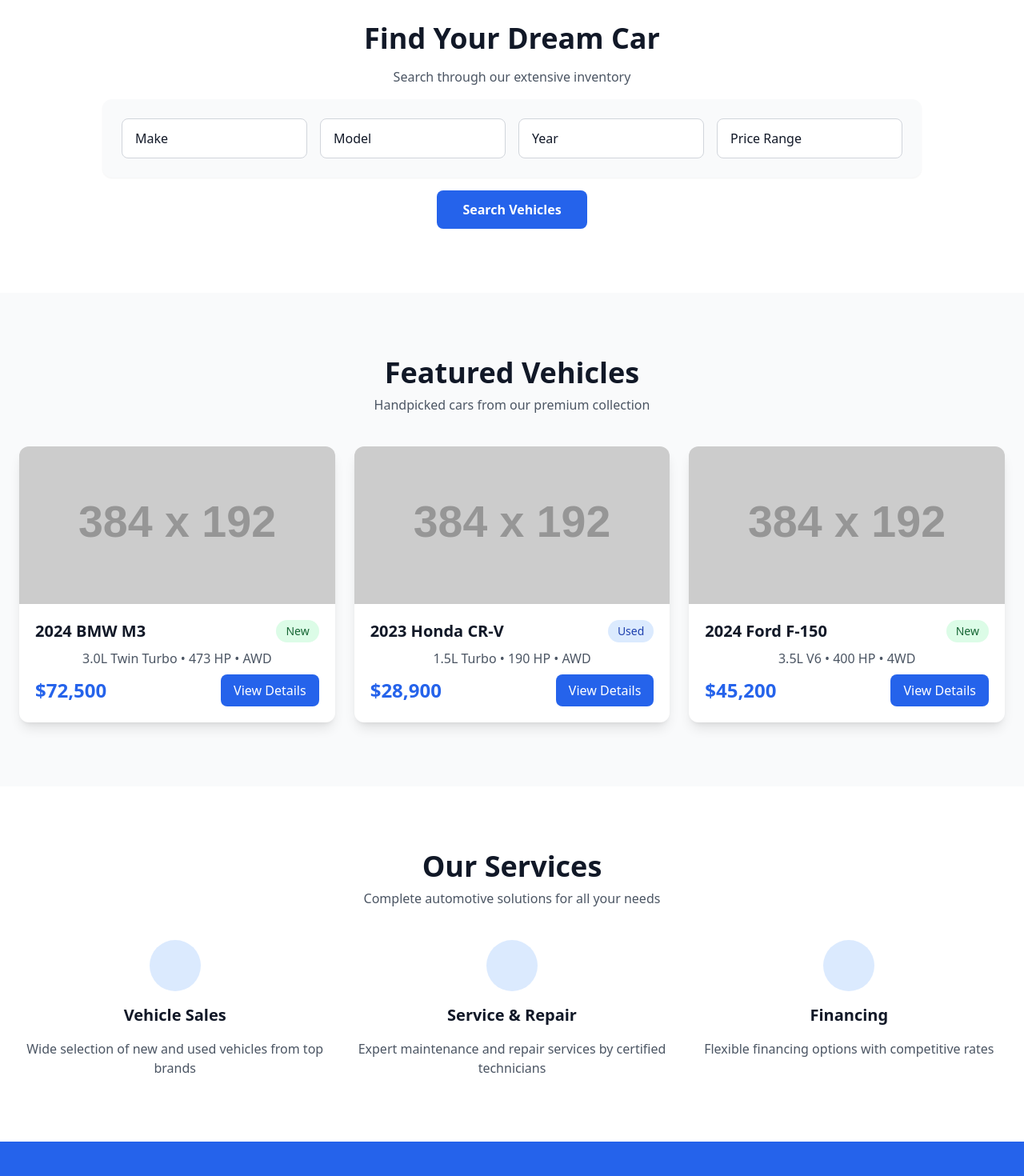
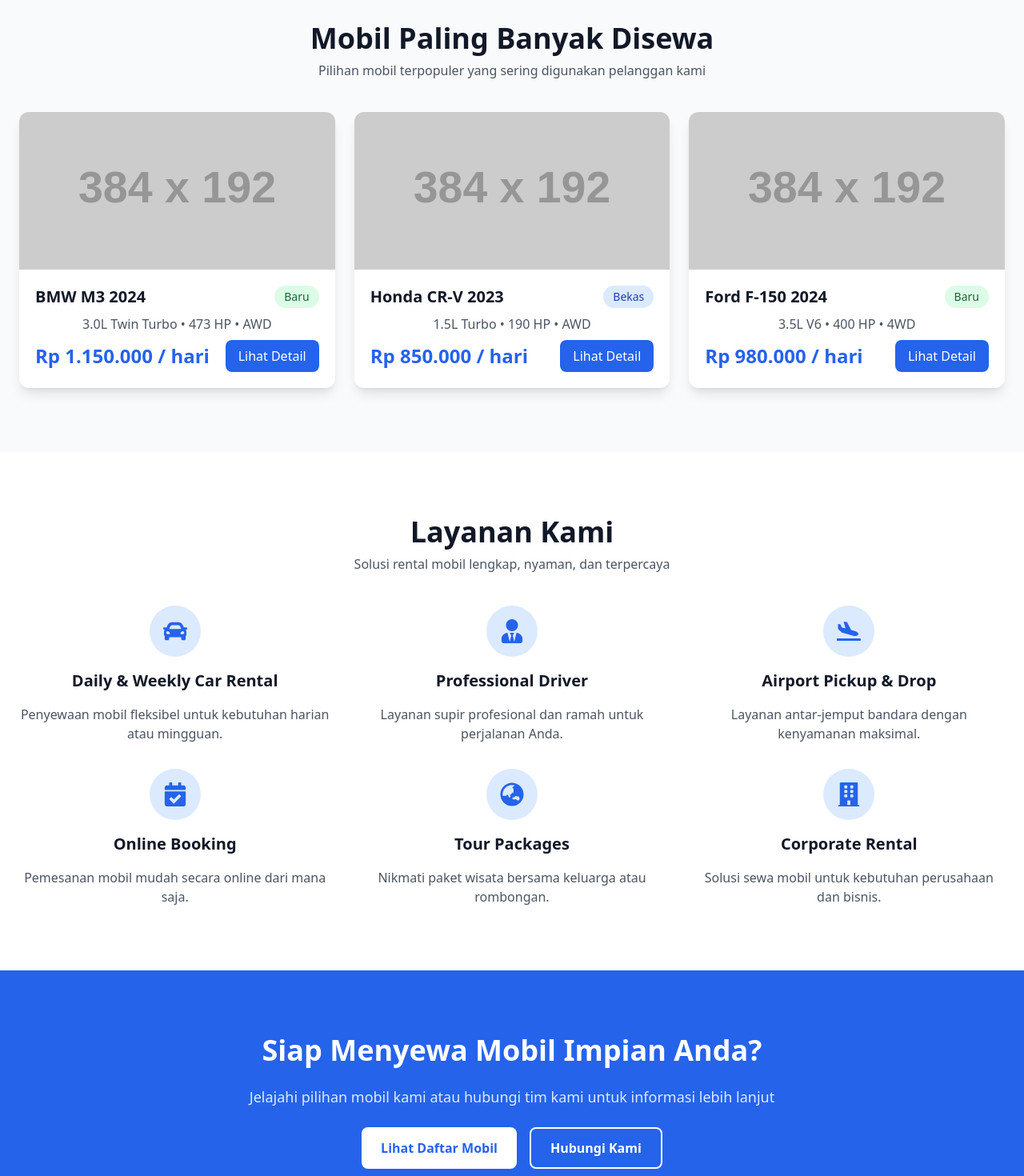
Before and after one commit to Alfianzyh/carify, a React (Vite) app: page / in a window 1280 px wide. Shown: the part 900-2370 px from the top of the page at 80% size. Built offline with nearby package versions, Linux system fonts and the light colour scheme; the HTML template or start-up script is replaced by a standard one.

Commit message:
update home page

```diff
--- a/src/App.jsx
+++ b/src/App.jsx
@@ -5,8 +5,6 @@ import Products from './pages/Products';
 import About from './pages/About';
 import Header from './components/Header';
 import Footer from './components/Footer';
-import ConnectPage from './pages/ConnectPage';
-import CallbackPage from './pages/CallbackPage';
 
 function App() {
   return (
@@ -17,8 +15,6 @@ function App() {
           <Route path="/" element={<Home />} />
           <Route path="/products" element={<Products />} />
           <Route path="/about" element={<About />} />
-          <Route path="/connect" element={<ConnectPage />} />
-          <Route path="/callback" element={<CallbackPage />} />
         </Routes>
       </main>
       <Footer />
--- a/src/api/cars.js
+++ /dev/null
@@ -1,16 +0,0 @@
-import axios from 'axios';
-
-const API_KEY = 'h8/w6mNrb6Qcn1MPBDOqbw==duoPWkzmely15zIl';
-
-export async function fetchCars({ make = '', model = '', year = '' } = {}) {
-  const params = {};
-  if (make) params.make = make;
-  if (model) params.model = model;
-  if (year) params.year = year;
-
-  const res = await axios.get('https://api.api-ninjas.com/v1/cars', {
-    headers: { 'X-Api-Key': API_KEY },
-    params,
-  });
-  return res.data; // array mobil
-}
--- a/src/api/listings.js
+++ /dev/null
@@ -1,16 +0,0 @@
-import axios from 'axios';
-
-const API_KEY = 'ZrQEPSkKYWxmaWFuenloQGdtYWlsLmNvbQ=='; // Ganti dengan API key kamu
-
-export async function fetchListings(limit = 15) {
-  const response = await axios.get('https://auto.dev/api/listings', {
-    headers: {
-      Authorization: `Bearer ${API_KEY}`,
-    },
-    params: {
-      perPage: limit,
-    },
-  });
-
-  return response.data.records; // List of car data
-}
--- a/src/pages/CallbackPage.jsx
+++ /dev/null
@@ -1,60 +0,0 @@
-import { useEffect, useState } from 'react';
-import axios from 'axios';
-import qs from 'query-string';
-
-const CallbackPage = () => {
-  const [vehicle, setVehicle] = useState(null);
-
-  useEffect(() => {
-    const fetchVehicle = async () => {
-      const { code } = qs.parse(window.location.search);
-
-      const res = await axios.post('https://auth.smartcar.com/oauth/token', {
-        grant_type: 'authorization_code',
-        code: code,
-        client_id: '4d80d45a-0bd1-4368-a089-bbb2dbd33b28',
-        client_secret: '3222f799-e8c9-4837-b268-bffbc20e9704',
-        redirect_uri: 'http://localhost:5173/callback',
-      }, {
-        headers: {
-          'Content-Type': 'application/json',
-        }
-      });
-
-      const accessToken = res.data.access_token;
-
-      const vehicleIdsRes = await axios.get('https://api.smartcar.com/v2.0/vehicles', {
-        headers: {
-          Authorization: `Bearer ${accessToken}`
-        }
-      });
-
-      const vehicleId = vehicleIdsRes.data.vehicles[0];
-
-      const vehicleInfo = await axios.get(`https://api.smartcar.com/v2.0/vehicles/${vehicleId}`, {
-        headers: {
-          Authorization: `Bearer ${accessToken}`
-        }
-      });
-
-      setVehicle(vehicleInfo.data);
-      localStorage.setItem('smartcarVehicle', JSON.stringify(vehicleInfo.data));
-      window.location.href = '/Products';
-    };
-
-    fetchVehicle();
-  }, []);
-
-  return (
-    <div className="p-8">
-      <h1 className="text-2xl font-bold mb-4">Data Kendaraan</h1>
-      {vehicle ? (
-        <pre className="bg-gray-100 p-4 rounded">{JSON.stringify(vehicle, null, 2)}</pre>
-      ) : (
-        <p>Memuat data kendaraan...</p>
-      )}
-    </div>
-  );
-};
-
-export default CallbackPage;
--- a/src/pages/ConnectPage.jsx
+++ /dev/null
@@ -1,21 +0,0 @@
-const ConnectPage = () => {
-  const CLIENT_ID = '4d80d45a-0bd1-4368-a089-bbb2dbd33b28';
-  const REDIRECT_URI = 'http://localhost:5173/callback';
-  const scope = 'read_vehicle_info';
-
-  const connect = () => {
-    const authUrl = `https://connect.smartcar.com/oauth/authorize?response_type=code&client_id=${CLIENT_ID}&scope=${scope}&redirect_uri=${REDIRECT_URI}&mode=test&state=random123`;
-    window.location.href = authUrl;
-  };
-
-  return (
-    <div className="p-8 text-center">
-      <h1 className="text-2xl font-bold mb-4">Hubungkan Kendaraan Anda</h1>
-      <button onClick={connect} className="bg-blue-600 text-white px-6 py-2 rounded">
-        Connect to Smartcar
-      </button>
-    </div>
-  );
-};
-
-export default ConnectPage;
--- a/src/pages/Home.jsx
+++ b/src/pages/Home.jsx
@@ -1,4 +1,12 @@
 import React from "react";
+import {
+  FaCar,
+  FaUserTie,
+  FaPlaneArrival,
+  FaGlobeAsia,
+  FaCalendarCheck,
+  FaBuilding,
+} from "react-icons/fa";
 
 const HomePage = () => {
   return (
@@ -9,83 +17,63 @@ const HomePage = () => {
         <div className="max-w-screen-2xl w-full mx-auto px-6 flex flex-col md:flex-row items-center justify-between gap-10">
           <div className="md:w-1/2 space-y-6">
             <h2 className="text-5xl font-bold leading-tight">
-              Find Your Perfect Car Today
+              Temukan Mobil Sewa Terbaikmu Hari Ini
             </h2>
             <p className="text-blue-100 text-lg">
-              Discover thousands of quality vehicles from trusted dealers. Get
-              the best deals on new and used cars.
+              Pilihan mobil berkualitas dengan harga terjangkau. Sewa harian, mingguan, hingga bulanan, semua bisa!
             </p>
             <div className="flex flex-wrap gap-4">
-              <button className="bg-white text-blue-600 px-6 py-3 rounded-lg font-semibold">
-                Browse Inventory
+              {/* Tombol 1 */}
+              <button className="bg-white text-blue-600 px-6 py-3 rounded-lg font-semibold hover:bg-blue-100 transition">
+                Mulai Cari Mobil
               </button>
-              <button className="border-2 border-white px-6 py-3 rounded-lg font-semibold">
-                Schedule Test Drive
+
+              {/* Tombol 2 */}
+              <button className="relative overflow-hidden border-2 border-white text-white px-6 py-3 rounded-lg font-semibold transition-all duration-300 group hover:bg-white hover:text-blue-700">
+                <span className="relative z-10">Jadwalkan Penjemputan</span>
+                <span className="absolute inset-0 bg-white opacity-10 scale-0 group-hover:scale-100 transition-transform duration-300 rounded-lg" />
               </button>
             </div>
           </div>
           <div className="md:w-1/2">
             <img
               src="https://placehold.co/640x360"
-              alt="Car Showcase"
+              alt="Mobil Rental"
               className="rounded-lg shadow-xl w-full"
             />
           </div>
         </div>
       </section>
 
-      {/* Search Section */}
-      <section className="w-full bg-white py-20">
-        <div className="max-w-screen-2xl mx-auto px-6 text-center space-y-4">
-          <h3 className="text-4xl font-bold">Find Your Dream Car</h3>
-          <p className="text-gray-600">Search through our extensive inventory</p>
 
-          <div className="mt-10 bg-gray-50 p-6 rounded-xl shadow-sm grid md:grid-cols-4 gap-4 max-w-5xl mx-auto">
-            {["Make", "Model", "Year", "Price Range"].map((label, i) => (
-              <div
-                key={i}
-                className="bg-white rounded-lg border border-gray-300 px-4 py-3 text-left"
-              >
-                <span className="text-base">{label}</span>
-              </div>
-            ))}
-          </div>
-
-          <div className="mt-6">
-            <button className="bg-blue-600 text-white px-8 py-3 rounded-lg font-semibold">
-              Search Vehicles
-            </button>
-          </div>
-        </div>
-      </section>
 
       {/* Featured Vehicles */}
       <section className="w-full bg-gray-50 py-20">
         <div className="max-w-screen-2xl mx-auto px-6 text-center">
-          <h3 className="text-4xl font-bold mb-2">Featured Vehicles</h3>
+          <h3 className="text-4xl font-bold mb-2">Mobil Paling Banyak Disewa</h3>
           <p className="text-gray-600 mb-10">
-            Handpicked cars from our premium collection
+            Pilihan mobil terpopuler yang sering digunakan pelanggan kami
           </p>
 
           <div className="grid md:grid-cols-3 gap-6">
             {[
               {
-                name: "2024 BMW M3",
+                name: "BMW M3 2024",
                 desc: "3.0L Twin Turbo • 473 HP • AWD",
-                price: "$72,500",
-                tag: "New",
+                price: "Rp 1.150.000 / hari",
+                tag: "Baru",
               },
               {
-                name: "2023 Honda CR-V",
+                name: "Honda CR-V 2023",
                 desc: "1.5L Turbo • 190 HP • AWD",
-                price: "$28,900",
-                tag: "Used",
+                price: "Rp 850.000 / hari",
+                tag: "Bekas",
               },
               {
-                name: "2024 Ford F-150",
+                name: "Ford F-150 2024",
                 desc: "3.5L V6 • 400 HP • 4WD",
-                price: "$45,200",
-                tag: "New",
+                price: "Rp 980.000 / hari",
+                tag: "Baru",
               },
             ].map((car, i) => (
               <div
@@ -102,7 +90,7 @@ const HomePage = () => {
                     <h4 className="text-xl font-semibold">{car.name}</h4>
                     <span
                       className={`text-sm px-3 py-1 rounded-full ${
-                        car.tag === "New"
+                        car.tag === "Baru"
                           ? "bg-green-100 text-green-800"
                           : "bg-blue-100 text-blue-800"
                       }`}
@@ -115,8 +103,8 @@ const HomePage = () => {
                     <span className="text-2xl text-blue-600 font-bold">
                       {car.price}
                     </span>
-                    <button className="bg-blue-600 text-white px-4 py-2 rounded-lg">
-                      View Details
+                    <button className="bg-blue-600 text-white px-4 py-2 rounded-lg hover:bg-blue-700 transition">
+                      Lihat Detail
                     </button>
                   </div>
                 </div>
@@ -126,31 +114,52 @@ const HomePage = () => {
         </div>
       </section>
 
+
       {/* Services Section */}
       <section className="w-full bg-white py-20">
         <div className="max-w-screen-2xl mx-auto px-6 text-center">
-          <h3 className="text-4xl font-bold mb-2">Our Services</h3>
+          <h3 className="text-4xl font-bold mb-2">Layanan Kami</h3>
           <p className="text-gray-600 mb-10">
-            Complete automotive solutions for all your needs
+            Solusi rental mobil lengkap, nyaman, dan terpercaya
           </p>
 
           <div className="grid md:grid-cols-3 gap-8">
             {[
               {
-                title: "Vehicle Sales",
-                desc: "Wide selection of new and used vehicles from top brands",
+                title: "Daily & Weekly Car Rental",
+                desc: "Penyewaan mobil fleksibel untuk kebutuhan harian atau mingguan.",
+                icon: <FaCar className="text-blue-600 text-3xl mx-auto" />,
               },
               {
-                title: "Service & Repair",
-                desc: "Expert maintenance and repair services by certified technicians",
+                title: "Professional Driver",
+                desc: "Layanan supir profesional dan ramah untuk perjalanan Anda.",
+                icon: <FaUserTie className="text-blue-600 text-3xl mx-auto" />,
               },
               {
-                title: "Financing",
-                desc: "Flexible financing options with competitive rates",
+                title: "Airport Pickup & Drop",
+                desc: "Layanan antar-jemput bandara dengan kenyamanan maksimal.",
+                icon: <FaPlaneArrival className="text-blue-600 text-3xl mx-auto" />,
+              },
+              {
+                title: "Online Booking",
+                desc: "Pemesanan mobil mudah secara online dari mana saja.",
+                icon: <FaCalendarCheck className="text-blue-600 text-3xl mx-auto" />,
+              },
+              {
+                title: "Tour Packages",
+                desc: "Nikmati paket wisata bersama keluarga atau rombongan.",
+                icon: <FaGlobeAsia className="text-blue-600 text-3xl mx-auto" />,
+              },
+              {
+                title: "Corporate Rental",
+                desc: "Solusi sewa mobil untuk kebutuhan perusahaan dan bisnis.",
+                icon: <FaBuilding className="text-blue-600 text-3xl mx-auto" />,
               },
             ].map((service, i) => (
               <div key={i} className="text-center space-y-4">
-                <div className="w-16 h-16 mx-auto bg-blue-100 rounded-full" />
+                <div className="w-16 h-16 mx-auto flex items-center justify-center bg-blue-100 rounded-full">
+                  {service.icon}
+                </div>
                 <h4 className="text-xl font-semibold">{service.title}</h4>
                 <p className="text-gray-600">{service.desc}</p>
               </div>
@@ -162,16 +171,16 @@ const HomePage = () => {
       {/* CTA Section */}
       <section className="w-full bg-blue-600 text-white py-20">
         <div className="max-w-screen-2xl mx-auto px-6 text-center space-y-6">
-          <h3 className="text-4xl font-bold">Ready to Find Your Next Car?</h3>
+          <h3 className="text-4xl font-bold">Siap Menyewa Mobil Impian Anda?</h3>
           <p className="text-blue-100 text-lg">
-            Browse our inventory or schedule a test drive today
+            Jelajahi pilihan mobil kami atau hubungi tim kami untuk informasi lebih lanjut
           </p>
           <div className="flex justify-center flex-wrap gap-4">
-            <button className="bg-white text-blue-600 px-6 py-3 rounded-lg font-semibold">
-              Browse Inventory
+            <button className="bg-white text-blue-600 px-6 py-3 rounded-lg font-semibold hover:bg-blue-100 transition">
+              Lihat Daftar Mobil
             </button>
-            <button className="border-2 border-white px-6 py-3 rounded-lg font-semibold">
-              Contact Us
+            <button className="border-2 border-white px-6 py-3 rounded-lg font-semibold hover:bg-white hover:text-blue-600 transition">
+              Hubungi Kami
             </button>
           </div>
         </div>
```
